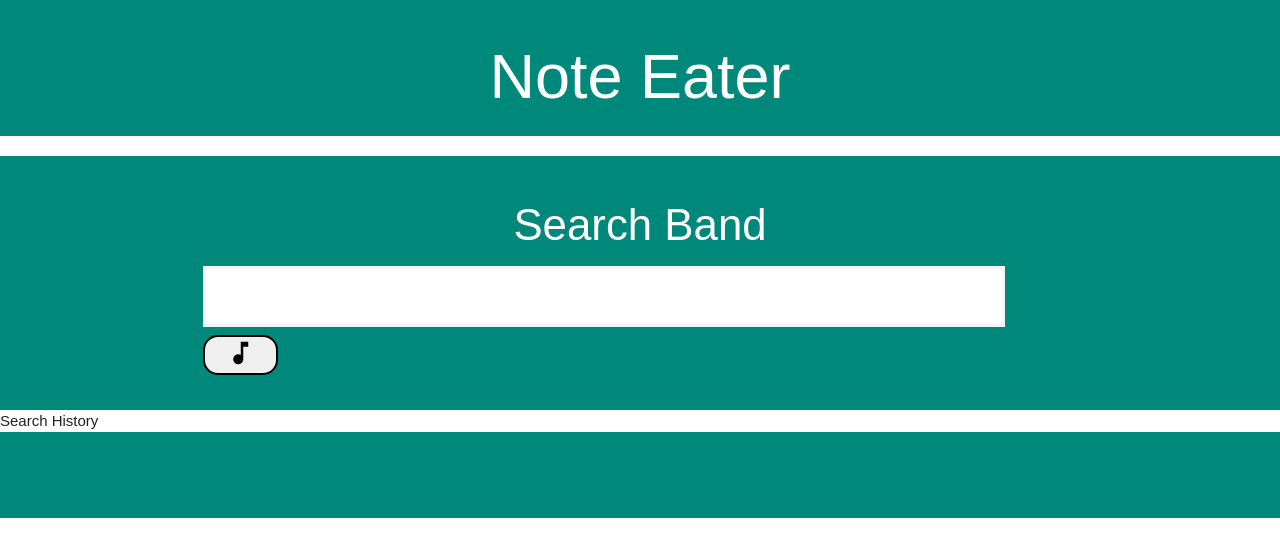
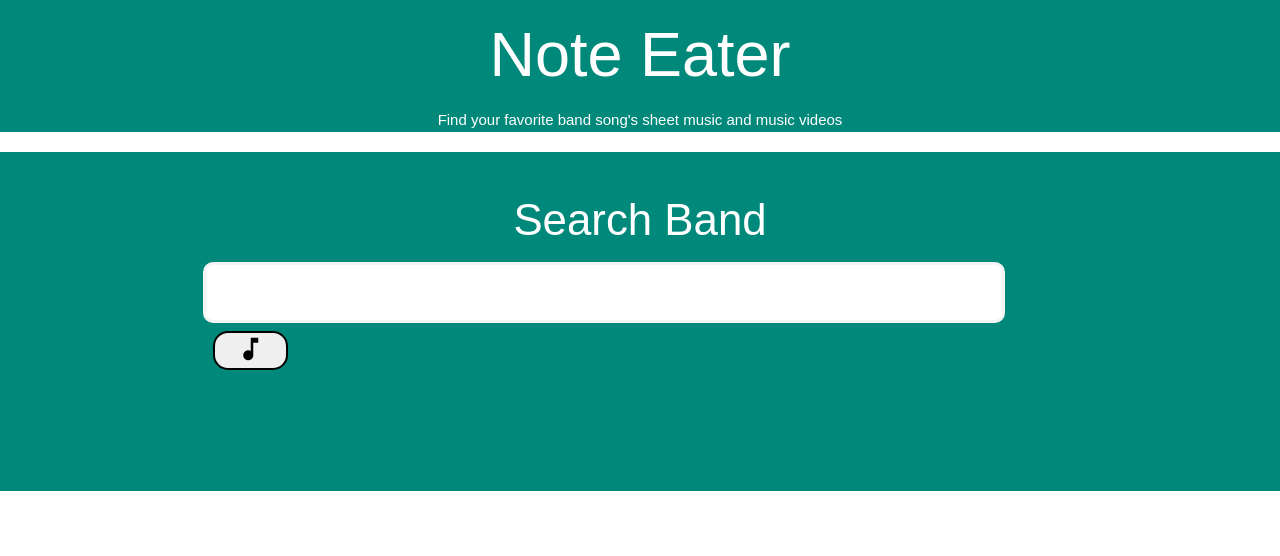
Before and after one commit to FogleA10/Note-Eater, a plain HTML site: page index.html in a window 1280 px wide. Drawn offline with nearby package versions, Linux system fonts and the light colour scheme.

Commit message:
adding css and html

```diff
--- a/assets/css/style.css
+++ b/assets/css/style.css
@@ -1,6 +1,52 @@
 * {
     font-family: 'Oswald', sans-serif;
+    box-sizing: border-box;
 }
+#hero{
+    position:relative;
+    margin:0;
+  }
+  #hero div h1 {
+    margin:20px;
+  }
+  #favorite-band-info{
+    text-align:center;
+    color:white;
+    margin:0 auto;
+  }
+  li {
+    list-style-type: disc !important;
+  }
+
+#band-text-box {
+  border: 2px solid;
+  width: 35rem;
+}
+input {
+    text-align: center;
+  }
+  #band-text-box {
+    font-size: 20px;
+    border-radius: 10px;
+  }
+
+  #submit-btn {
+    margin-left: 10px;
+  }
+  #search-history{
+    position: absolute;
+    left: 2%;
+  }
+
+
+
+
+
+button {
+    border: 2px solid;
+    width: 5rem;
+    border-radius: 15px;
+  }
 
 .section-search input {
     padding: 5px !important;
--- a/index.html
+++ b/index.html
@@ -23,12 +23,13 @@
   </head>
 
   <body>
-      <section class="teal darken-1 white-text">
+      <section id="hero" class="teal darken-1 white-text">
         <div class="container">
           <div class="row">
             <div class="col s12">
               <h1 class="center-align">Note Eater</h1>
             </div>
+            <p id="favorite-band-info">Find your favorite band song's sheet music and music videos</p>
           </div>
         </div>
       </section>
@@ -39,7 +40,16 @@
             <div class="row">
               <div class="col s12">
                 <h3 class="center-align">Search Band</h3>
-                <input class="white black-text center-align" type="text" id="band-text-box" placeholder=""/>
+                <input class="white black-text center-align" type="text" id="band-text-box" placeholder="" list="search-history"/>
+                <datalist id="search-history">
+                  <option value="Chrome">
+                    <option value="Firefox">
+                    <option value="Internet Explorer">
+                    <option value="Opera">
+                    <option value="Safari">
+                    <option value="Microsoft Edge">
+                </datalist>
+
                 <button id="submit-btn"><i class="material-icons small">music_note</i></button>
                 <!-- <img src="(location of the image in my files)"> -->
               </div>
@@ -47,7 +57,9 @@
           </div>
         </section>
 
-        <div id="search-history">Search History</div>
+
+
+
 
         <section class="section section-search teal darken-1 white-text">
           <div class="container">
```
